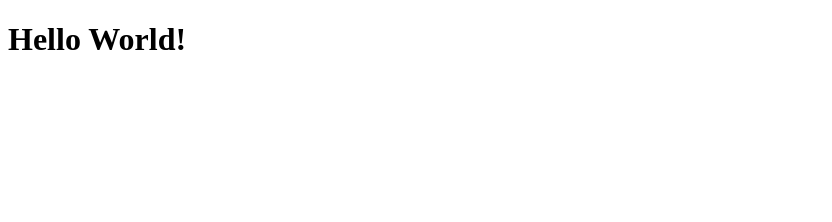
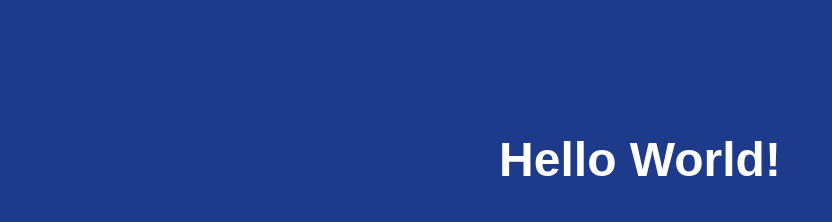
Before and after one commit to Midnight-Envy/thomas-correia-portfolio, a plain HTML site: page index.html in a window 1280 px wide. Shown: the whole page, without its empty margins (0-832 px from the left). Drawn offline with Linux system fonts and the light colour scheme.

Commit message:
add style.css, connect to index.html

```diff
--- a/index.html
+++ b/index.html
@@ -1,6 +1,6 @@
 <!DOCTYPE html>
-<html lang="en">
-  <head>
+<head>
+  <link rel="stylesheet" href="style.css" />
   <title>My Personal Website</title>
 </head>
   <body>
--- /dev/null
+++ b/style.css
@@ -0,0 +1,12 @@
+body {
+  background-color: #1e3a8a; /* softer blue */
+  color: white;
+  font-family: Arial, sans-serif;
+  text-align: center;
+  margin: 0;
+  padding-top: 100px;
+}
+
+h1 {
+  font-size: 3rem;
+}
```
